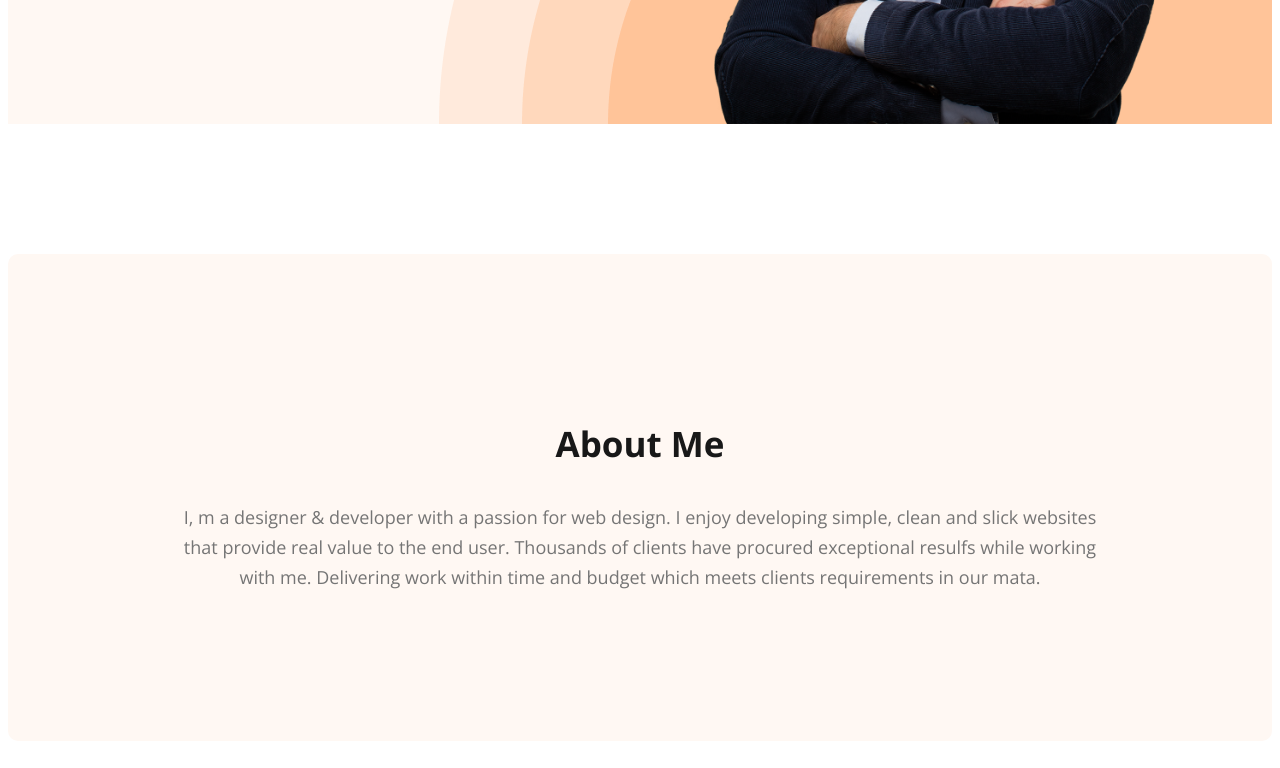
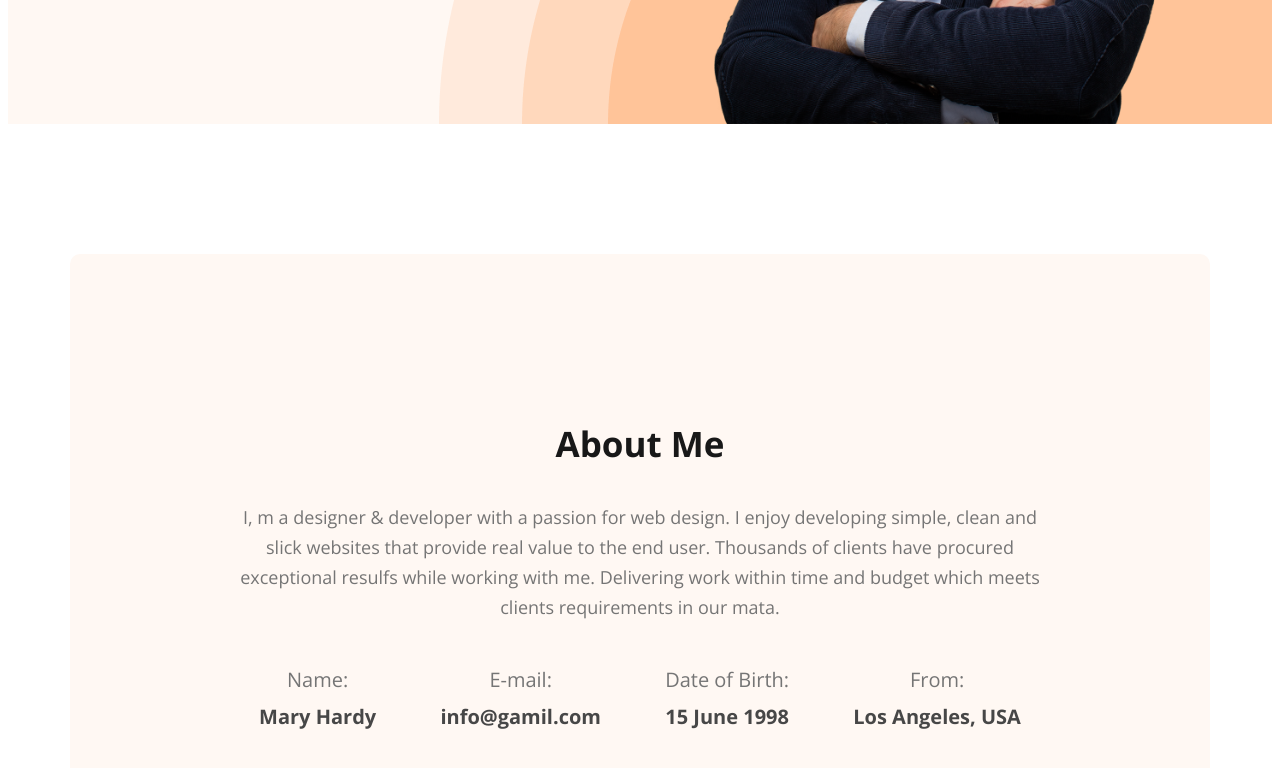
Before and after one commit to Faisal7233/portfolio-website, a plain HTML site: page index.html in a window 1280 px wide. Shown: the part 614-1382 px from the top of the page. Drawn offline with nearby package versions, Linux system fonts and the light colour scheme.

Commit message:
About Section Added

```diff
--- a/Styles/portfolio.css
+++ b/Styles/portfolio.css
@@ -105,10 +105,36 @@ img {
     font-weight: 700;
 }
 
-.about-description {
+.main-description {
     color: #757575;
     text-align: center;
     font-size: 18px;
     font-weight: 400;
     line-height: 30px;
 }
+main{
+    max-width: 1140px;
+    margin: 0 auto;
+
+}
+.about-info-container{
+    display: flex;
+    justify-content: space-around;
+}
+.about-info{
+    text-align: center;
+}
+.about-title{
+    color: var(--Dark-03, #757575);
+    text-align: center;
+    font-size: 20px;
+    font-weight: 400;
+    margin-bottom: 0px;
+}
+.about-description{
+    color: var(--Dark-02, #474747);
+    font-size: 20px;
+    font-weight: 700;
+    margin-top: 10px;
+
+}
--- a/index.html
+++ b/index.html
@@ -33,7 +33,25 @@
     <main>
         <section class="about">
             <h3 class="section-title">About Me</h3>
-            <p class="about-description">I, m a designer & developer with a passion for web design. I enjoy developing simple, clean and slick websites that provide real value to the end user. Thousands of clients have procured exceptional resulfs while working with me. Delivering work within time and budget which meets clients requirements in our mata.</p>
+            <p class="main-description">I, m a designer & developer with a passion for web design. I enjoy developing simple, clean and slick websites that provide real value to the end user. Thousands of clients have procured exceptional resulfs while working with me. Delivering work within time and budget which meets clients requirements in our mata.</p>
+            <div class="about-info-container">
+                <div class="about-info">
+                    <h4 class="about-title">Name:</h4>
+                    <p class="about-description">Mary Hardy</p>
+                </div>
+                <div class="about-info">
+                    <h4 class="about-title">E-mail:</h4>
+                    <p class="about-description">info@gamil.com</p>
+                </div>
+                <div class="about-info">
+                    <h4 class="about-title">Date of Birth:</h4>
+                    <p class="about-description">15 June 1998</p>
+                </div>
+                <div class="about-info">
+                    <h4 class="about-title">From:</h4>
+                    <p class="about-description">Los Angeles, USA</p>
+                </div>
+            </div>
         </section>
     </main>
     <footer>
```
